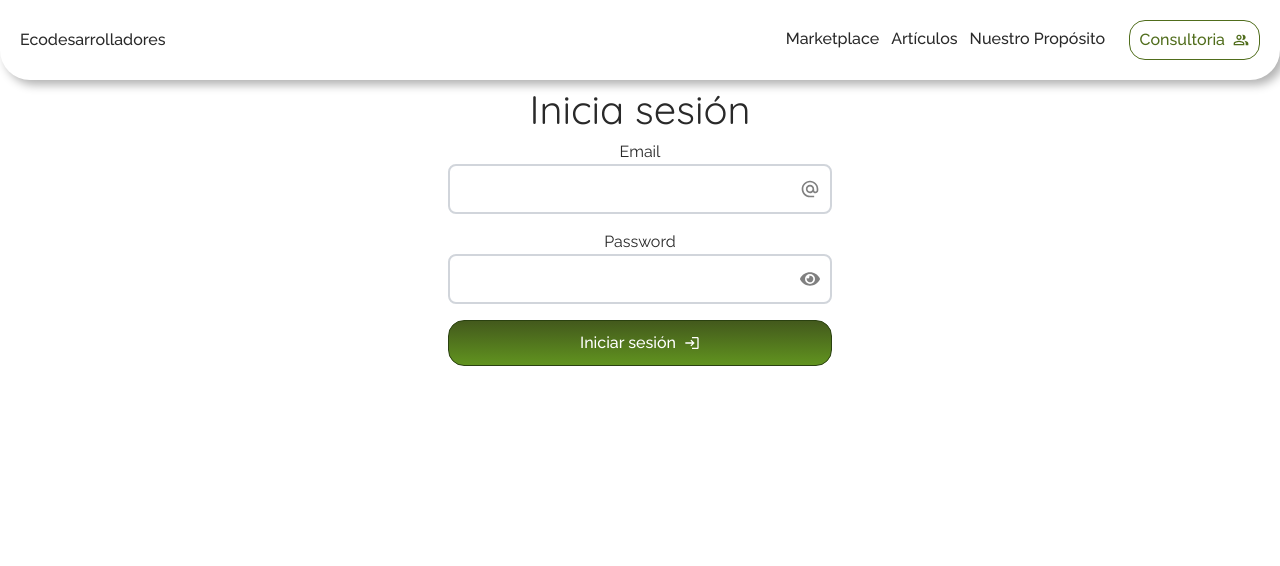
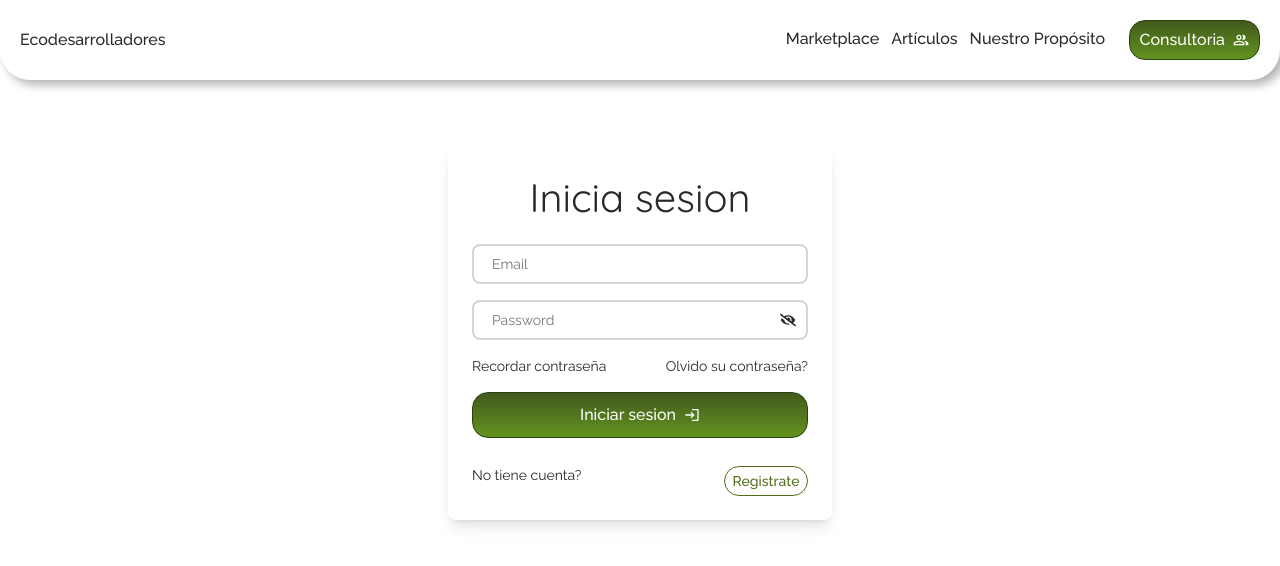
Before and after one commit to lizethcas/ecodesarrolladora, a React (Vite) app: page /login in a window 1280 px wide. Shown: the top 566 px of the page. Built offline with nearby package versions, Linux system fonts and the light colour scheme.

Commit message:
props y condicionales en componentes

```diff
--- a/src/App.tsx
+++ b/src/App.tsx
@@ -25,6 +25,7 @@ function App() {
     const verifySession = async () => {
       try {
         const sessionIsValid = await consultGet(endpoints.check_session);
+        console.log(sessionIsValid)
         setIsAuthenticated(sessionIsValid);
       } catch (error) {
         console.error('Error verifying session:', error);
@@ -39,6 +40,8 @@ function App() {
       verifySession();
     } else {
       setLoading(false);
+
+
     }
   }, [location.pathname]);
 
@@ -48,7 +51,7 @@ function App() {
 
   return (
     <>
-      <Header />
+      {<Header />}
       <Suspense fallback={<div>Loading...</div>}>
         <Routes>
           <Route path="/" element={<HomeGeneralPage />} />
@@ -66,8 +69,7 @@ function App() {
             }
           />
           <Route
-            path="/persona"
-            element={
+            path="/persona" element={
               <ProtectedRoute isAuthenticated={isAuthenticated}>
                 <PersonPage />
               </ProtectedRoute>
--- a/src/Pages/common/LoginPage/Login.page.tsx
+++ b/src/Pages/common/LoginPage/Login.page.tsx
@@ -1,40 +1,72 @@
 import React from 'react';
 import DynamicForm from '../../../components/organisms/FormOrganism/Form.component';
-import { FormField } from '../../../components/organisms/FormOrganism/Form.component';
-import Heading from '../../../components/Atoms/HeadingsComponent/Headings.components';
+/* import { FormField } from '../../../components/organisms/FormOrganism/Form.component';
+import Heading from '../../../components/Atoms/HeadingsComponent/Headings.components'; */
 import { consultPost } from '../../../services/api.service';
 import endpoints from '../../../services/apiEndpoint';
 import { useNavigate } from 'react-router-dom';
-
-const fields: FormField[] = [
+import { ButtonProps } from '../../../components/Atoms/ButtonComponent/Button.component';
+import Heading from '../../../components/Atoms/HeadingsComponent/Headings.components';
+import Button from '../../../components/Atoms/ButtonComponent/Button.component';
+const fields = [
     {
         id: 'email',
         label: 'Email',
         type: 'email',
         placeholder: 'Enter your email',
         required: true,
-        autoComplete: 'email',
-        icon: 'email',
-        iconStyles: { color: 'gray', size: 20 }
     },
     {
         id: 'password',
         label: 'Password',
         type: 'password',
         placeholder: 'Enter your password',
+        showPassword: true,
         required: true,
-        icon: 'eye',
-        iconStyles: { color: 'gray', size: 20 }
-    }
+    },
+
+    /*  {
+         id: 'email',
+         label: 'Email',
+         type: 'email',
+         placeholder: 'Enter your email',
+         required: true,
+         autoComplete: 'email',
+         icon: 'email',
+         iconStyles: { color: 'gray', size: 20 }
+     },
+     {
+         id: 'password',
+         label: 'Password',
+         type: 'password',
+         placeholder: 'Enter your password',
+         required: true,
+         icon: 'eye',
+         iconStyles: { color: 'gray', size: 20 }
+     } */
 ];
+
+const buttonProps: ButtonProps = {
+    label: 'Iniciar sesion',
+    icon: 'login',
+    variant: "primary",
+    size: 'l'
+};
 
 const LoginPage: React.FC = React.memo(() => {
     const navigate = useNavigate();
 
-    const handleSubmit = async (user: { [key: string]: string }) => {
+    const handleSubmit = async (formData: { [key: string]: string }) => {
+        // Previene el comportamiento por defecto del formulario
+
+        // Obtén los datos del formulario
+
+        const user = formData
+
         try {
             const response = await consultPost(endpoints.login, user);
-             console.log(response)
+
+
             // Verifica si hay errores no relacionados con el campo
             if (response.non_field_errors) {
                 if (response.non_field_errors[0] === "Correo electronico no registrado") {
@@ -44,7 +76,7 @@ const LoginPage: React.FC = React.memo(() => {
                 }
                 return;
             }
-
+            console.log(response.user_type)
             // Solo redirige si user_type está presente en la respuesta
             if (response.user_type) {
                 if (response.user_type === "UserCustomer") {
@@ -63,8 +95,18 @@ const LoginPage: React.FC = React.memo(() => {
 
     return (
         <main className='text-center'>
-            <Heading text='Inicia sesión' level='h2' />
-            <DynamicForm fields={fields} onSubmit={handleSubmit} />
+            <DynamicForm fields={fields} buttonProps={buttonProps} onSubmit={handleSubmit} className="bg-white shadow-lg m-auto mt-[5%] p-6 rounded-lg w-[90%] sm:w-[30%]">
+                <Heading level='h2' text='Inicia sesion' />
+                <div className='flex justify-between text-sm'>
+                    <p className='text-start'>Recordar contraseña</p>
+                    <p className='text-start'>Olvido su contraseña?</p>
+                </div>
+                <div className='flex justify-between items-center space-y-3 text-sm'>
+                    <p>No tiene cuenta?</p>
+                    <Button variant='secondary' size='s' label='Registrate' className='p-1 w-[25%] text-sm' type='button'/>
+                </div>
+
+            </DynamicForm>
         </main>
     );
 });
--- a/src/components/Atoms/ButtonComponent/Button.component.tsx
+++ b/src/components/Atoms/ButtonComponent/Button.component.tsx
@@ -4,7 +4,7 @@ import { twMerge } from 'tailwind-merge';
 import { iconsLibrary } from '../../IconLibrary/IconLibrary';
 import { IconBaseProps } from 'react-icons';
 
-interface ButtonProps extends ButtonHTMLAttributes<HTMLButtonElement> {
+export interface ButtonProps extends ButtonHTMLAttributes<HTMLButtonElement> {
     /** Button name */
     label?: string;
     /** type of Button icon */
--- a/src/components/Atoms/inputComponent/Input.component.tsx
+++ b/src/components/Atoms/inputComponent/Input.component.tsx
@@ -3,7 +3,7 @@ import { twMerge } from 'tailwind-merge';
 import { iconsLibrary } from '../../IconLibrary/IconLibrary';
 import { IconBaseProps } from 'react-icons';
 
-interface InputProps extends InputHTMLAttributes<HTMLInputElement> {
+export interface InputProps extends InputHTMLAttributes<HTMLInputElement> {
   state?: 'success' | 'fail';
   label?: string;
   icon?: keyof typeof iconsLibrary;
@@ -40,7 +40,7 @@ const Input: React.FC<InputProps> = ({
   };
 
   const mergedClassesInput = twMerge(
-    `block border-gray-300 placeholder-white focus:placeholder-[#71777d] text-textColor bg-transparent px-2.5 pt-4 pb-2.5 border-2 rounded-lg focus:ring-0 w-full text-sm appearance-none focus:outline-none peer ${variantClassesInput[state]}`,
+    `block border-gray-300 placeholder-white focus:placeholder-[#71777d] text-textColor bg-transparent p-2 border-2 rounded-lg focus:ring-0 w-full text-sm appearance-none focus:outline-none peer ${variantClassesInput[state]}`,
     className
   );
 
--- a/src/components/molecules/Input.component/InputLabel.compoentn.tsx
+++ b/src/components/molecules/Input.component/InputLabel.compoentn.tsx
@@ -12,13 +12,15 @@ interface InputLabelProps {
 
 const InputLabel: React.FC<InputLabelProps> = React.memo(({ id, labelText, inputProps, labelProps }) => {
   return (
-    <div>
-      <Label htmlFor={id} {...labelProps}>{labelText}</Label>
+    <div className="relative text-start">
+      <Label htmlFor={id} {...labelProps}
+      >{labelText}</Label>
       <InputAtom
         id={id}
         name={id} // Asegúrate de que name sea igual al id
         {...inputProps}
       />
+
     </div>
   );
 });
--- a/src/components/organisms/FormOrganism/Form.component.tsx
+++ b/src/components/organisms/FormOrganism/Form.component.tsx
@@ -1,59 +1,67 @@
-import React, { useState } from 'react';
-import InputLabel from '../../molecules/Input.component/InputLabel.compoentn';
+import React, { useState, FormEvent } from 'react';
+import Input from '../../Atoms/inputComponent/Input.component';
 import Button from '../../Atoms/ButtonComponent/Button.component';
-import { InputAtomProps } from '../../Atoms/LabelComponent/Input.component.prueba';
+import { InputProps } from '../../Atoms/inputComponent/Input.component';
+import { ButtonProps } from '../../Atoms/ButtonComponent/Button.component';
 
-export interface FormField extends InputAtomProps {
+// Definir la configuración para cada campo de input
+interface FieldConfig extends InputProps {
     id: string;
-    label: string;
-    showPassword?: boolean;
 }
 
+// Definir las propiedades para el formulario dinámico
 interface DynamicFormProps {
-    fields: FormField[];
+    children?: React.ReactNode
+    fields: FieldConfig[];
+    buttonProps: ButtonProps; // Props para el botón de envío
     onSubmit: (formData: { [key: string]: string }) => void;
-    children?: React.ReactNode;
+    className?: string;
 }
 
-const DynamicForm: React.FC<DynamicFormProps> = ({ fields, children, onSubmit }) => {
+const DynamicForm: React.FC<DynamicFormProps> = ({ fields, buttonProps, onSubmit, children, className }) => {
+    // Estado para manejar los valores de los inputs
     const [formValues, setFormValues] = useState<{ [key: string]: string }>({});
 
-    const handleChange = (e: React.ChangeEvent<HTMLInputElement>) => {
+    // Manejar cambios en los inputs
+    const handleInputChange = (e: React.ChangeEvent<HTMLInputElement>) => {
         const { id, value } = e.target;
         setFormValues((prevValues) => ({
             ...prevValues,
-            [id]: value,
+            [id]: value, // Actualiza el valor del campo
         }));
     };
 
-    const handleSubmit = (e: React.FormEvent<HTMLFormElement>) => {
+    // Manejar el envío del formulario
+    const handleSubmit = (e: FormEvent<HTMLFormElement>) => {
         e.preventDefault();
-        onSubmit(formValues); // Envía los valores del formulario al componente padre
+        onSubmit(formValues); // Pasa los valores al callback onSubmit
     };
-
+    const childrenArray = React.Children.toArray(children);
+    const topChild = childrenArray[0]; // Primer hijo
+    const bottomChild = childrenArray[1];
+    const endchild = childrenArray[2];
     return (
-        <form onSubmit={handleSubmit} className="space-y-4 m-auto w-[90%] sm:w-[30%]">
-            {fields.map((field, index) => (
-                <InputLabel
-                    key={index}
+        <form onSubmit={handleSubmit} className={`space-y-4 ${className}`}>
+            {topChild}
+            {fields.map((field) => (
+                <Input
+                    key={field.id}
                     id={field.id}
-                    labelText={field.label}
-                    inputProps={{
-                        type: field.type,
-                        placeholder: field.placeholder,
-                        required: field.required,
-                        autoComplete: field.autoComplete,
-                        icon: field.icon,
-                        iconStyles: field.iconStyles,
-                        onChange: handleChange, // Maneja el cambio de valores
-                        value: formValues[field.id] || '', // Mantén el estado sincronizado
-                        ...field,
-                    }}
-                    labelProps={{ htmlFor: field.id }}
+                    label={field.label}
+                    type={field.type}
+                    placeholder={field.placeholder}
+                    icon={field.icon}
+                    iconStyles={field.iconStyles}
+                    showPassword={field.showPassword}
+                    required={field.required}
+                    value={formValues[field.id] || ''}
+                    onChange={handleInputChange}
                 />
             ))}
-            {children}
-            <Button type="submit" size="l" label="Iniciar sesión" icon="login" />
+            {bottomChild}
+            {/* Renderizamos el botón de envío con las props pasadas */}
+            <Button type="submit" {...buttonProps} />
+            {endchild}
         </form>
     );
 };
--- a/src/components/organisms/HeaderOrganism/Header.organism.tsx
+++ b/src/components/organisms/HeaderOrganism/Header.organism.tsx
@@ -35,7 +35,7 @@ const Header = () => {
             <div className={`flex justify-end gap-2 ${isLoginPage ? 'md:max-w-[155px] w-full' : 'md:max-w-[288px] w-[64%]'}`}>
                 {!isLoginPage && (
                     <Button
-                        variant="primary"
+                        variant="secondary"
                         label="Iniciar sesión"
                         icon="login"
                         className="md:flex hidden"
@@ -43,7 +43,7 @@ const Header = () => {
                     />
                 )}
                 <Button
-                    variant="secondary"
+                    variant="primary"
                     label="Consultoria"
                     icon="users"
                     onClick={handleConsultoria}
```
Also changed, not shown: src/services/api.service.tsx (+4 -8 lines).
